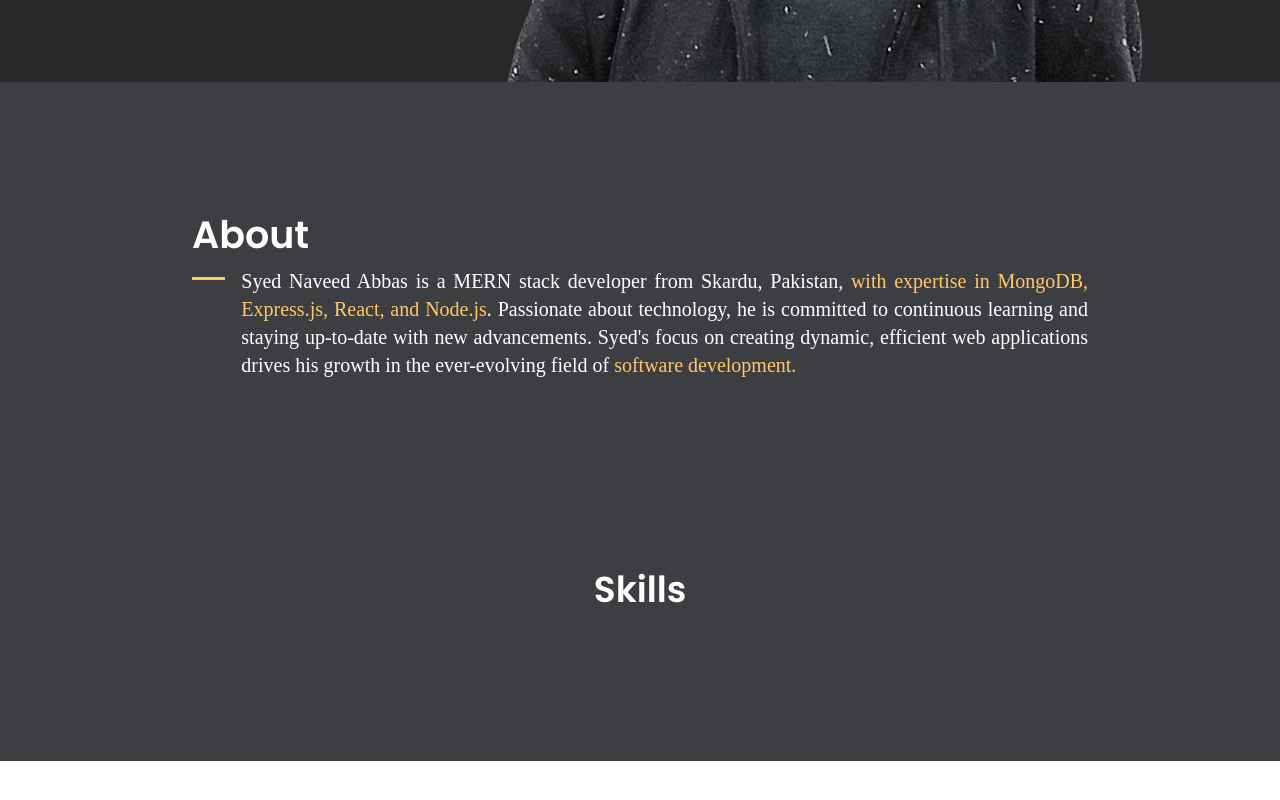
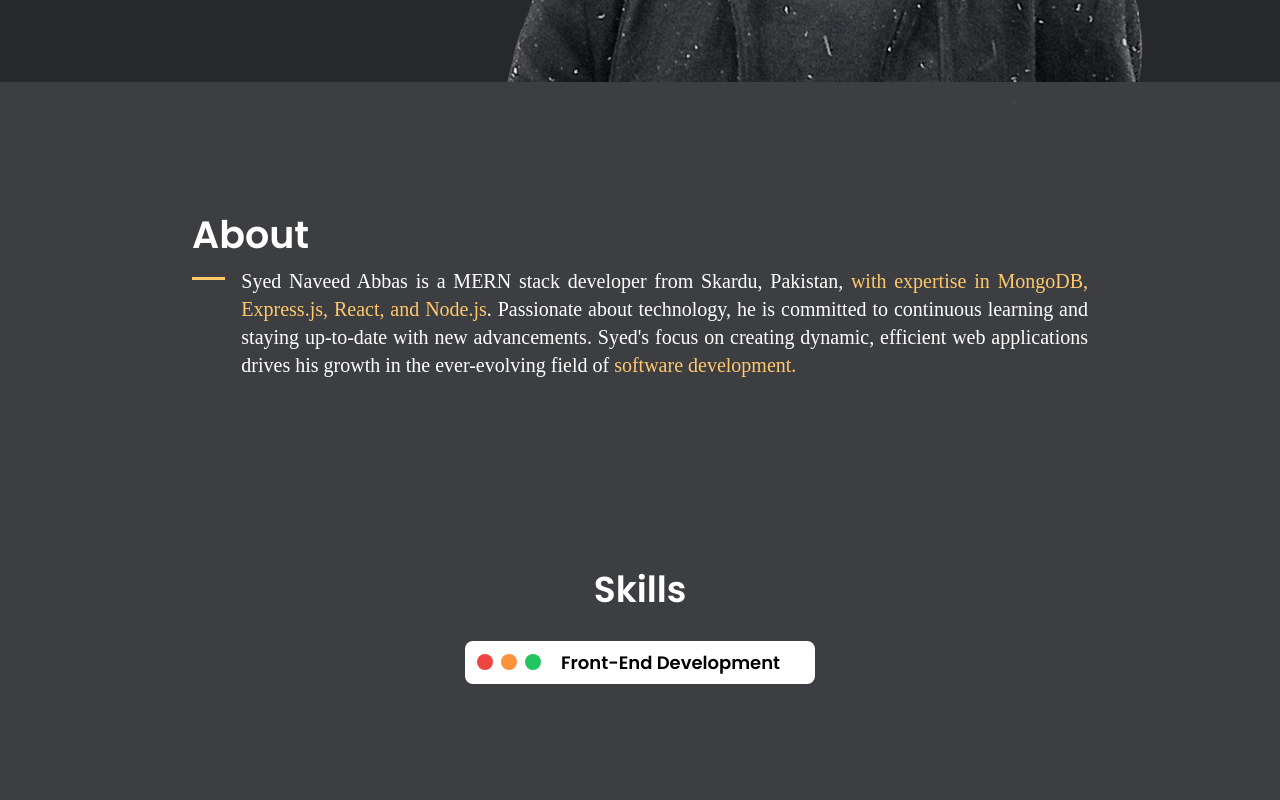
Before and after one commit to agha-naveed/my-portfolio, a React (Vite) app: page / in a window 1280 px wide. Shown: the part 684-1484 px from the top of the page. Before the commit the page ends 1445 px from the top, so only its background shows below. Built offline with nearby package versions, Linux system fonts and the light colour scheme.

Commit message:
skills sec

```diff
--- a/src/App.css
+++ b/src/App.css
@@ -60,24 +60,6 @@
 }
 
 
-.skills-logos div {
-  width: 200px;
-  height: 200px;
-  background-color: #313233;
-  display: flex;
-  color: white;
-  flex-direction: column;
-  justify-content: center;
-  align-items: center;
-  border-radius: 10px;
-  font-weight: 500;
-  gap: 20px;
-  font-size: 18px;
-}
-
-.skills-logos div img {
-  width: 28%;
-}
 
 .p-40-80 {
     padding: 40px 80px;
--- a/src/components/Skills.jsx
+++ b/src/components/Skills.jsx
@@ -37,13 +37,30 @@ export default function Skills() {
           </div>
         </section>
 
+
         <section className='py-20'>
 
           <h1 className='text-white text-[36px] font-poppins-semibold text-center py-6'>Skills</h1>
 
           <div data-aos="fade-up" data-aos-anchor-placement="center-bottom" data-aos-duration="1200" className='skills-logos flex flex-wrap gap-4 justify-center'>
 
+          <div className="skills-section">
+            <div className='window w-[350px]'>
+              <div className="window-tab flex items-center gap-5 py-2 px-3 rounded-lg bg-white">
 
+                <div className='flex gap-2'>
+                  <span className='w-4 h-4 bg-red-500 rounded-full'></span>
+                  <span className='w-4 h-4 bg-orange-400 rounded-full'></span>
+                  <span className='w-4 h-4 bg-green-500 rounded-full'></span>
+                </div>
+
+                <h3 className='font-poppins-semibold text-[18px]'>Front-End Development</h3>
+              </div>
+              <div className="window-screen">
+
+              </div>
+            </div>
+          </div>
 
 
           </div>
```
